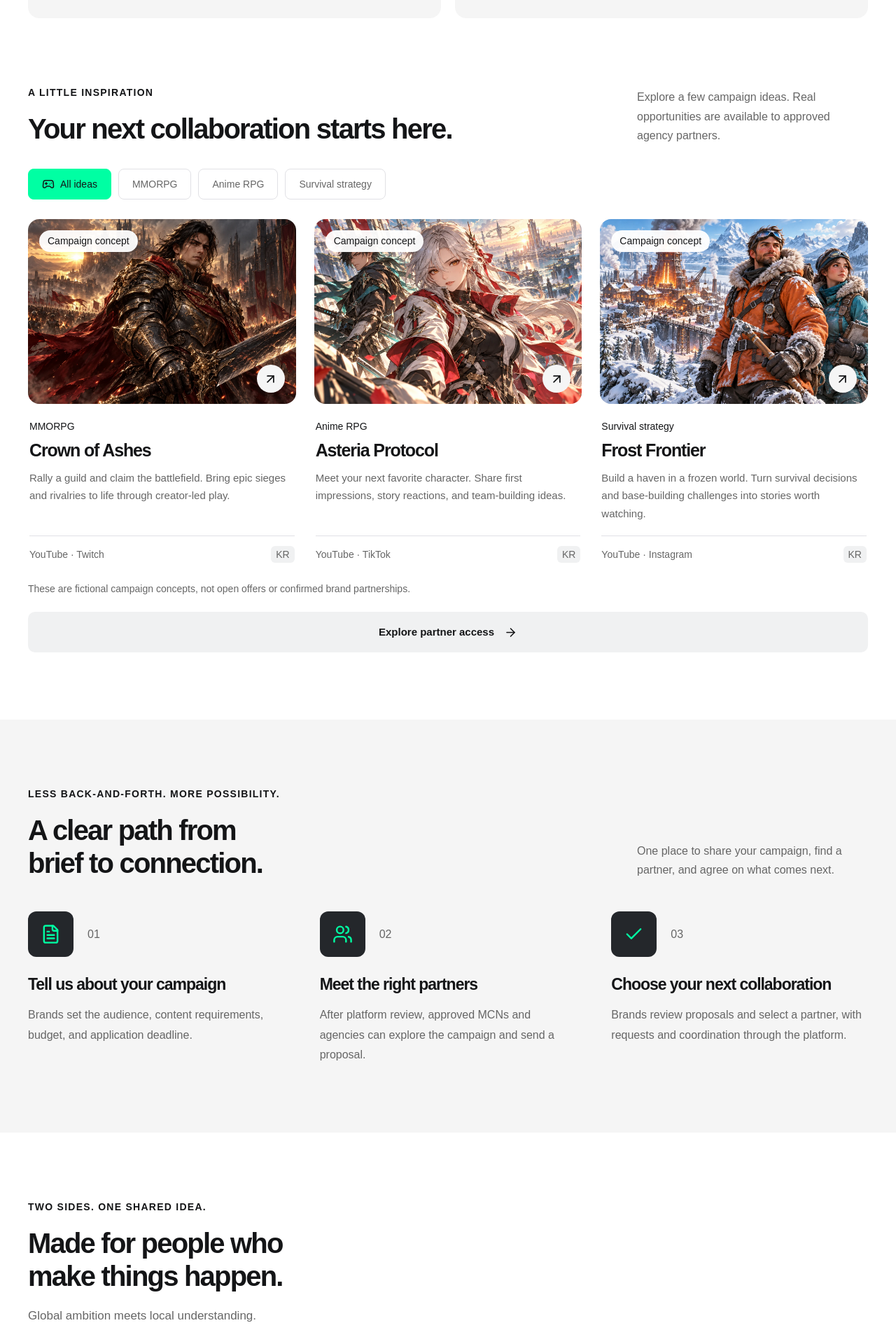
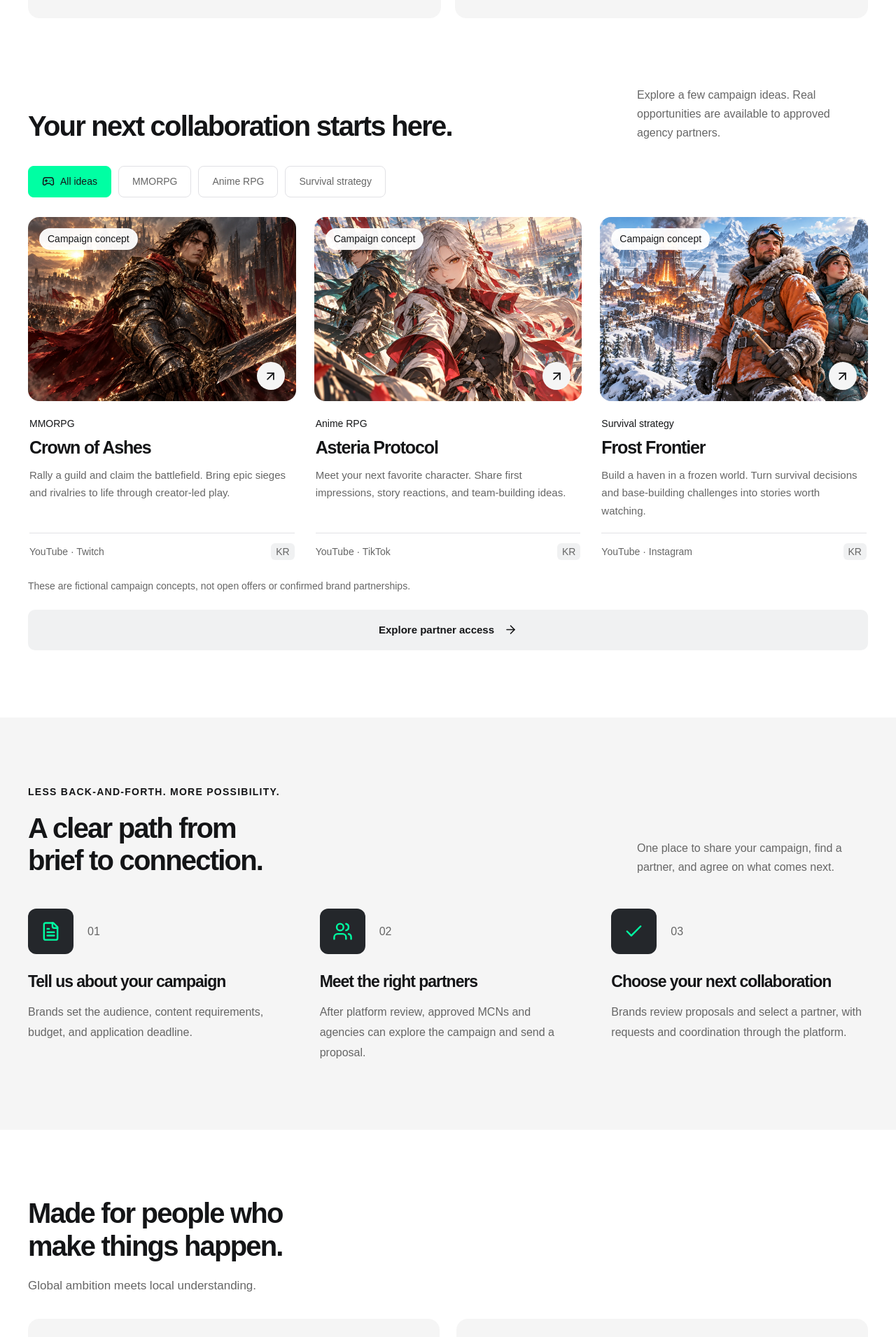
Before and after one commit to xero0001/futures-medialab, a Next.js app in the folder apps/platform/: page /chzzk-light in a window 1280 px wide. Shown: the part 901-2811 px from the top of the page at 70% size. Built offline with nearby package versions, Linux system fonts and the light colour scheme; no server answers.

Commit message:
Simplify landing copy and center final callout icon

```diff
--- a/apps/platform/app/landing/copy.ts
+++ b/apps/platform/app/landing/copy.ts
@@ -27,7 +27,6 @@ export type LandingCopy = {
     agency: { title: string; description: string };
   };
   discovery: {
-    eyebrow: string;
     title: string;
     body: string;
     all: string;
@@ -56,7 +55,6 @@ export type LandingCopy = {
     steps: Array<{ title: string; body: string }>;
   };
   partners: {
-    eyebrow: string;
     title: string;
     body: string;
     brandTitle: string;
@@ -115,7 +113,6 @@ const en: LandingCopy = {
     },
   },
   discovery: {
-    eyebrow: "A LITTLE INSPIRATION",
     title: "Your next collaboration starts here.",
     body: "Explore a few campaign ideas. Real opportunities are available to approved agency partners.",
     all: "All ideas",
@@ -175,7 +172,6 @@ const en: LandingCopy = {
     ],
   },
   partners: {
-    eyebrow: "TWO SIDES. ONE SHARED IDEA.",
     title: "Made for people who make things happen.",
     body: "Global ambition meets local understanding.",
     brandTitle: "For brands with a world to share.",
@@ -260,7 +256,6 @@ const ko: LandingCopy = {
     },
   },
   discovery: {
-    eyebrow: "다음 협업의 힌트",
     title: "이런 만남, 어떨까요?",
     body: "새로운 캠페인 아이디어를 둘러보세요. 실제 모집 중인 캠페인은 승인된 에이전시에게 공개됩니다.",
     all: "전체 아이디어",
@@ -320,7 +315,6 @@ const ko: LandingCopy = {
     ],
   },
   partners: {
-    eyebrow: "서로 다른 출발, 같은 기대",
     title: "함께 만들어갈 사람들을 위해.",
     body: "글로벌 브랜드의 아이디어에, 한국 시장을 아는 파트너의 감각을 더해요.",
     brandTitle: "새로운 세계를 알리고 싶은 브랜드.",
@@ -405,7 +399,6 @@ const zh: LandingCopy = {
     },
   },
   discovery: {
-    eyebrow: "为下一次合作寻找灵感",
     title: "让新的合作，从这里开始。",
     body: "看看这些活动创意。实际招募中的活动将向通过审核的代理机构开放。",
     all: "全部创意",
@@ -464,7 +457,6 @@ const zh: LandingCopy = {
     ],
   },
   partners: {
-    eyebrow: "不同的起点，共同的期待",
     title: "为让创意成真的人而打造。",
     body: "让全球视野，遇见对本地市场的理解。",
     brandTitle: "让更多人发现你的游戏世界。",
--- a/apps/platform/app/landing/landing-experience.tsx
+++ b/apps/platform/app/landing/landing-experience.tsx
@@ -312,7 +312,6 @@ export function LandingExperience({
         >
           <div className="fl-section-heading">
             <div>
-              <p className="fl-eyebrow">{copy.discovery.eyebrow}</p>
               <h2 id="fl-discovery-title">{copy.discovery.title}</h2>
             </div>
             <p>{copy.discovery.body}</p>
@@ -428,7 +427,6 @@ export function LandingExperience({
           id="partners"
           aria-labelledby="fl-partners-title"
         >
-          <p className="fl-eyebrow">{copy.partners.eyebrow}</p>
           <h2 id="fl-partners-title">{copy.partners.title}</h2>
           <p className="fl-partners-intro">{copy.partners.body}</p>
           <div className="fl-partner-grid">
--- a/apps/platform/app/landing/landing.css
+++ b/apps/platform/app/landing/landing.css
@@ -709,7 +709,9 @@
   overflow: hidden;
 }
 .fl-final > svg {
+  display: block;
   color: #d5ccff;
+  margin-inline: auto;
   margin-bottom: 20px;
 }
 .fl-final h2 {
```
